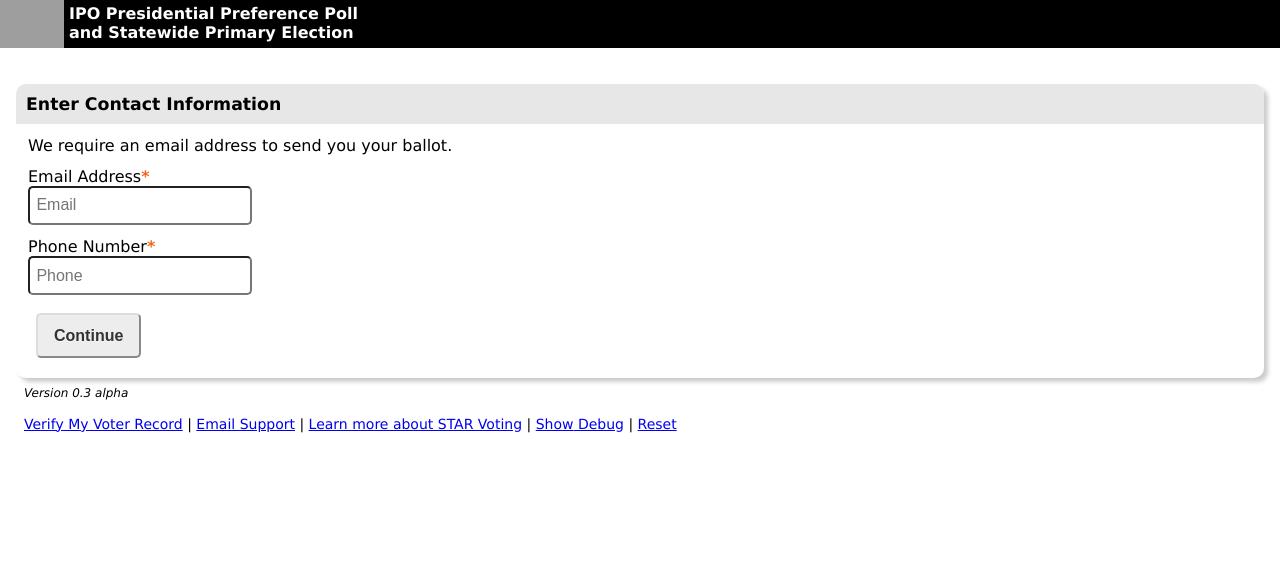
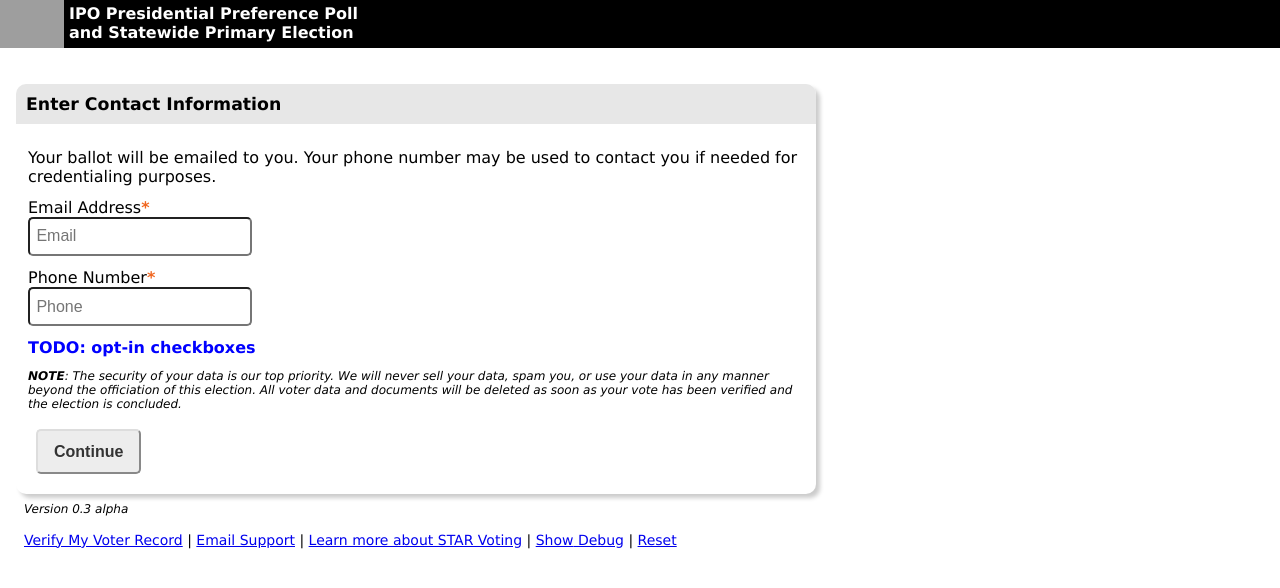
Before and after one commit to jaycincotta/ipo2020, a React (Create React App) app: page / in a window 1280 px wide. Both pictures are taken after a click on the button "Continue". Shown: the top 588 px of the page. Built offline with nearby package versions, Linux system fonts and the light colour scheme; grey boxes are pictures that could not be loaded; the HTML template or start-up script is replaced by a standard one.

Commit message:
v0.3 Fixes

```diff
--- a/src/App.js
+++ b/src/App.js
@@ -132,11 +132,15 @@ export default function App() {
   const GoToThankyou = () => {
     const validated =
       findByAddress.response &&
-      findByAddress.response.length === 1 &&
+      findByAddress.response.length >= 1 &&
       findByName.response &&
-      findByName.response.length === 1 &&
-      findByName.response[0].VoterId === findByAddress.response[0].VoterId;
-    const voterId1 = validated ? findByAddress.response[0].VoterId : "Not Found";
+      findByName.response.length >= 1 &&
+      findByAddress.response.filter(a => findByName.response.some(n => a.VoterId === n.VoterId));
+    const matches = validated
+      ? findByAddress.response.filter(a => findByName.response.some(n => a.VoterId === n.VoterId))
+      : null;
+    const voterInfo = matches && matches.length === 1 ? matches[0] : null;
+    const voterId1 = voterInfo ? voterInfo.VoterId : "Not Found";
     console.log("Confirmed?", validated, voterId1, confirmed, loadingStarId, voterId, starId, formData.starId);
 
     //if (!confirmed && !loadingStarId && voterId && !starId && !formData.starId) {
--- a/src/index.css
+++ b/src/index.css
@@ -102,6 +102,7 @@ caption {
   border-radius: 10px;
   margin-top: 20px;
   background-color: #ffffff;
+  max-width: 800px;
 }
 .bigContainerTitle {
   font-size: 13pt;
@@ -186,3 +187,14 @@ input {
   outline: 0;
   border-radius: 0.3125em;
 }
+.content p {
+  margin-top: 12px;
+}
+.annotation {
+  font-size: 0.75em;
+  font-style: italic;
+}
+.todo {
+  font-weight: 700;
+  color: blue;
+}
--- a/src/ui/FormField.jsx
+++ b/src/ui/FormField.jsx
@@ -27,7 +27,7 @@ export default function FormField({
         placeholder={placeholder}
         className={errors[name] && touched[name] ? "text-input error" : "text-input"}
         tabIndex={tabIndex}
-        autocomplete={autocomplete}
+        autoComplete={autocomplete}
       />
       <br />
     </>
--- a/src/ui/step/EditAddress.jsx
+++ b/src/ui/step/EditAddress.jsx
@@ -64,14 +64,14 @@ export default function EditAddress({ next, prev, formData, setFormData, findByN
       }) => {
         const validated =
           findByAddress.response &&
-          findByAddress.response.length === 1 &&
+          findByAddress.response.length >= 1 &&
           formData.houseNum === values.houseNum &&
           formData.zipcode === values.zipcode &&
           findByName.response &&
-          findByName.response.length === 1 &&
-          findByName.response[0].VoterId === findByAddress.response[0].VoterId;
+          findByName.response.length >= 1 &&
+          findByAddress.response.filter(a => findByName.response.some(n => a.VoterId === n.VoterId));
 
-        const invalidated = !editing && findByAddress.response && findByAddress.response.length !== 1;
+        const invalidated = !editing && findByAddress.response && findByAddress.response.length < 1;
 
         return (
           <>
--- a/src/ui/step/EditEmail.jsx
+++ b/src/ui/step/EditEmail.jsx
@@ -52,7 +52,10 @@ export default function EditEmail({ next, formData, setFormData }) {
               <h2>Enter Contact Information</h2>
             </div>
             <div className="content">
-              <p>We require an email address to send you your ballot.</p>
+              <p>
+                Your ballot will be emailed to you. Your phone number may be used to contact you if needed for
+                credentialing purposes.
+              </p>
               <Form>
                 <FormField
                   name="email"
@@ -72,6 +75,12 @@ export default function EditEmail({ next, formData, setFormData }) {
                   touched={touched}
                   setFieldTouched={setFieldTouched}
                 />
+                <p className="todo">TODO: opt-in checkboxes</p>
+                <p className="annotation">
+                  <b>NOTE</b>: The security of your data is our top priority. We will never sell your data, spam you, or
+                  use your data in any manner beyond the officiation of this election. All voter data and documents will
+                  be deleted as soon as your vote has been verified and the election is concluded.
+                </p>
                 <button type="submit" disabled={isSubmitting}>
                   Continue
                 </button>
--- a/src/ui/step/EditName.jsx
+++ b/src/ui/step/EditName.jsx
@@ -67,11 +67,11 @@ export default function EditName({ next, prev, formData, setFormData, findByName
       }) => {
         const validated =
           findByName.response &&
-          findByName.response.length === 1 &&
+          findByName.response.length >= 1 &&
           formData.firstName.toUpperCase() === values.firstName.toUpperCase() &&
           formData.lastName.toUpperCase() === values.lastName.toUpperCase() &&
           formData.birthYear === new Date(values.birthDate).getFullYear().toString();
-        const invalidated = !editing && findByName.response && findByName.response.length !== 1;
+        const invalidated = !editing && findByName.response && findByName.response.length < 1;
 
         return (
           <>
--- a/src/ui/step/Verify.jsx
+++ b/src/ui/step/Verify.jsx
@@ -3,20 +3,24 @@ import React from "react";
 export default function Verify({ next, prev, restart, formData, setFormData, findByName, findByAddress }) {
   const validated =
     findByAddress.response &&
-    findByAddress.response.length === 1 &&
+    findByAddress.response.length >= 1 &&
     findByName.response &&
-    findByName.response.length === 1 &&
-    findByName.response[0].VoterId === findByAddress.response[0].VoterId;
-  const voterId = validated ? findByAddress.response[0].VoterId : "Not Found";
-  const voterInfo = validated ? findByAddress.response[0] : 0;
+    findByName.response.length >= 1 &&
+    findByAddress.response.filter(a => findByName.response.some(n => a.VoterId === n.VoterId));
+  const matches = validated
+    ? findByAddress.response.filter(a => findByName.response.some(n => a.VoterId === n.VoterId))
+    : null;
+  const voterInfo = matches && matches.length === 1 ? matches[0] : null;
+  const voterId = voterInfo ? voterInfo.VoterId : "Not Found";
 
+  console.log("VoterId:", voterId);
   function Confirm(next) {
-    // setFormData({
-    //   ...formData,
-    //   voterId: voterInfo.VoterId,
-    //   address: voterInfo.Address1,
-    //   city: voterInfo.City
-    // });
+    setFormData({
+      ...formData,
+      voterId: voterInfo.VoterId,
+      address: voterInfo.Address1,
+      city: voterInfo.City
+    });
     next();
   }
   return (
@@ -34,6 +38,7 @@ export default function Verify({ next, prev, restart, formData, setFormData, fin
               <br />
               {voterInfo.City} {voterInfo.ZipCode}
             </h3>
+            <div className="formSpacer" />
             <p>Please click CONFIRM to receive an email with your ballot</p>
           </>
         )}
@@ -42,12 +47,12 @@ export default function Verify({ next, prev, restart, formData, setFormData, fin
             <h1 className={!validated ? "error" : ""}>
               <b>VoterId: {voterId}</b>
             </h1>
-            <p>
-              Please click <b>CONFIRM</b> to receive an email with your provisional ballot
-            </p>
+            <div className="formSpacer" />
+            <p>TODO: Add support for provisional ballots</p>
           </>
         )}
         {(findByName.isLoading || findByAddress.isLoading) && <p>Loading...</p>}
+        {validated && (
           <button
             type="button"
             onClick={e => {
@@ -58,7 +63,7 @@ export default function Verify({ next, prev, restart, formData, setFormData, fin
           >
             CONFIRM
           </button>
-
+        )}
         <button type="button" onClick={() => prev()}>
           Go Back
         </button>
--- a/src/ui/step/Welcome.jsx
+++ b/src/ui/step/Welcome.jsx
@@ -7,14 +7,14 @@ export default function Welcome({ next }) {
         <h2>Welcome</h2>
       </div>
       <div className="content">
-        <p>If you are a registered voter in Oregon and either:</p>
-        <ul className="bulletList">
-          <li>a member of the Independent Party of Oregon</li>
-          <li>a non-affiliated voter</li>
-        </ul>
-        <p>Please complete this short process to receive an electronic ballot for our primary!</p>
         <p>
-          <b>You may cast your ballot anytime between APRIL 28 - MAY 11</b>
+          If you are a registered voter in Oregon and as of March 1st were either a member of the Independent Party of
+          Oregon or a non-affiliated voter, you are eligible to vote in the Independent Party of Oregon's May 2020
+          primary.
+        </p>
+        <p>Please complete the following registration process in order to receive an electronic ballot.</p>
+        <p>
+          <b>You may cast your ballot anytime between 8 AM April 28th and 8 PM May 12th</b>
         </p>
         <button type="button" onClick={() => next()}>
           Continue
```
Lines whose indentation alone changed are shown as unchanged.
